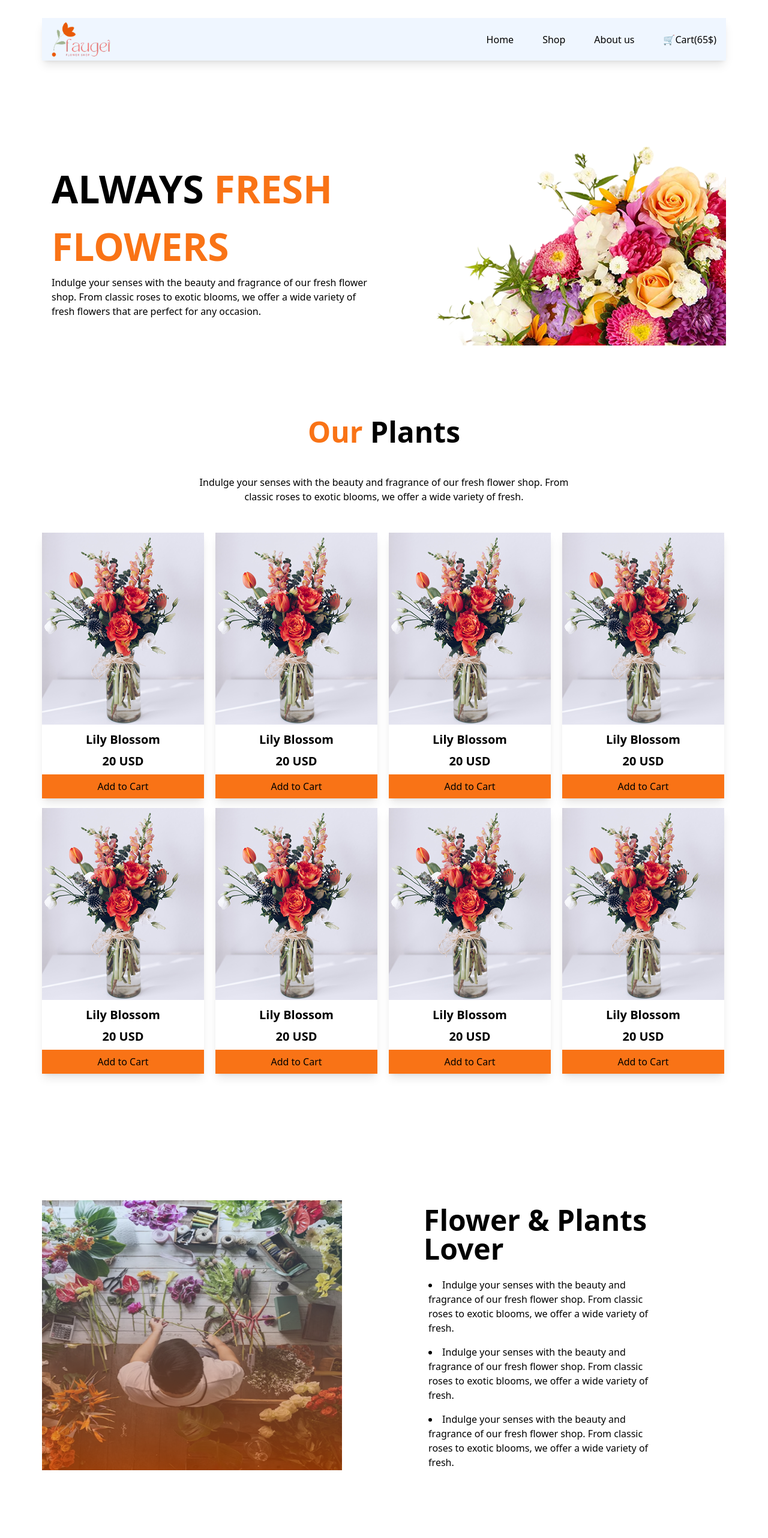
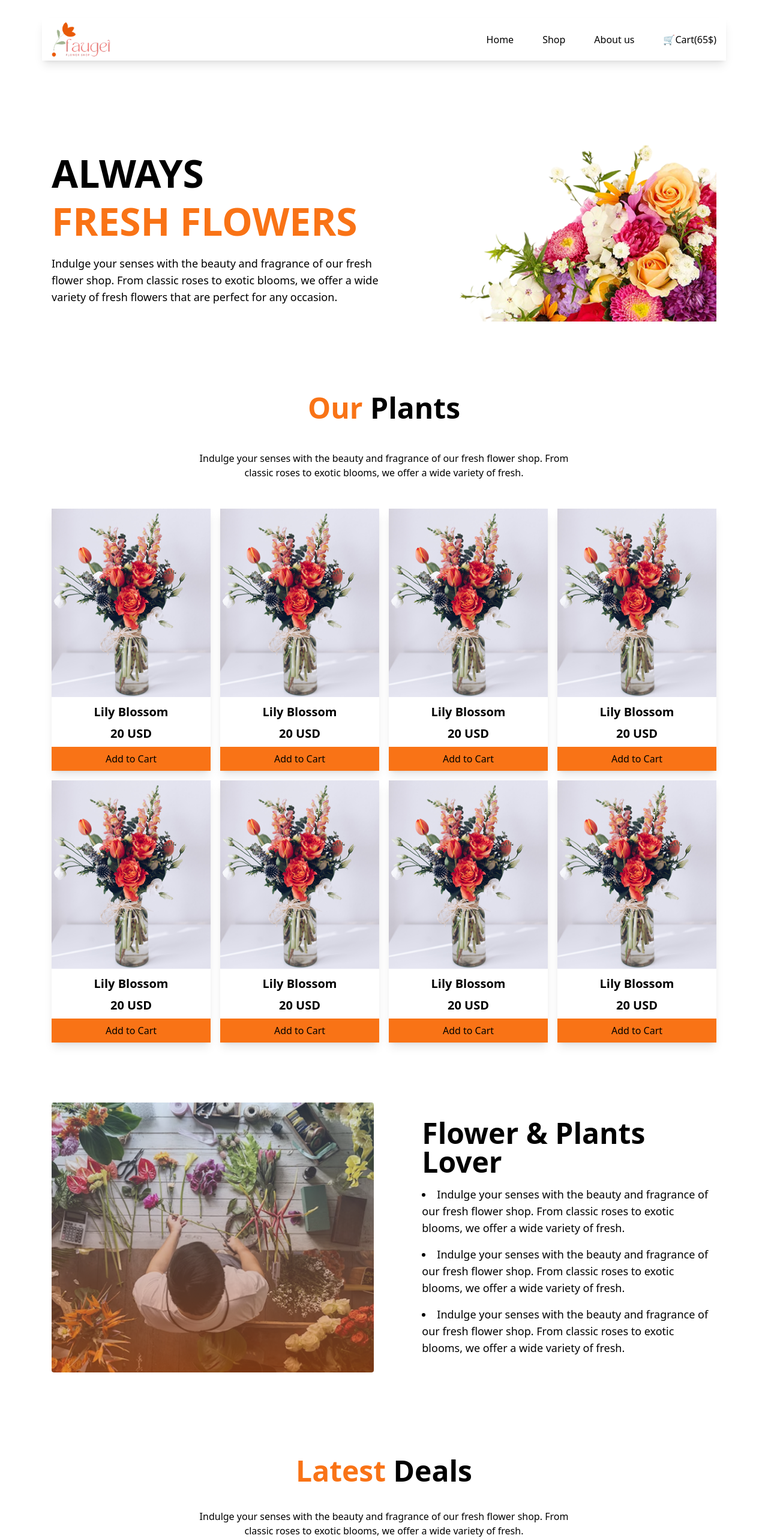
Before and after one commit to Shamim-Faqer/B12A02, a plain HTML site: page index.html in a window 1280 px wide. Shown: the top 2564 px of the page at 60% size. Drawn offline with nearby package versions, Linux system fonts and the light colour scheme.

Commit message:
final-commit

```diff
--- a/experiment.html
+++ /dev/null
@@ -1,55 +0,0 @@
-<!DOCTYPE html>
-<html lang="en">
-<head>
-  <meta charset="UTF-8">
-  <meta name="viewport" content="width=device-width, initial-scale=1.0">
-  <title>Document</title>
-  <script src="https://cdn.tailwindcss.com"></script>
-</head>
-<body>
-
-  <header class="bg-blue-50 h-[71px] max-w-[1140px] mt-[30px]  text-black p-4 mx-auto flex justify-between shadow-lg items-center">
-
-        <div>
-            <img class="max-w-[135px] max-h-[60px]" src="assets/logo.png" alt="">
-        </div>
-        <button class="sm:hidden text-end">🛒Cart(65$)</button>
-        <ul class="hidden md:flex md:gap-6">
-            <li><a href="">Home</a></li>
-            <li><a href="">Shop</a></li>
-            <li><a href="">About us</a></li>
-            <li><a href="">🛒Cart(65$)</a></li>
-        </ul>
-
-
-
-    </header>
-
-
-
-
-       <!-- Hero Section -->
-<section class="flex flex-col-reverse md:flex-row justify-between items-center max-w-[1140px] mx-auto mt-[60px] px-4 gap-8">
-
-  <!-- Text Content -->
-  <div class="max-w-[570px] text-center md:text-left">
-    <h1 class="text-4xl md:text-[64px] font-bold leading-tight">
-      <span class="text-black">ALWAYS</span>
-      <span class="text-orange-500">FRESH <br class="hidden md:block"> FLOWERS</span>
-    </h1>
-    <p class="mt-4 text-base md:text-lg">
-      Indulge your senses with the beauty and fragrance of our fresh flower shop.
-      From classic roses to exotic blooms, we offer a wide variety of fresh flowers
-      that are perfect for any occasion.
-    </p>
-  </div>
-
-  <!-- Hero Image -->
-  <img src="assets/hero-flower.png" alt="Hero Flower" class="w-full max-w-[500px]">
-</section>
-
-
-
-
-</body>
-</html>
--- a/index.html
+++ b/index.html
@@ -10,11 +10,12 @@
 
 <body>
 
-    <header class="bg-blue-50 h-[71px] max-w-[1140px] mt-[30px]  text-black p-4 mx-auto flex justify-between shadow-lg items-center">
+    <header class="h-[71px] max-w-[1140px] mt-[30px]  text-black p-4 mx-auto flex justify-between shadow-lg items-center">
         <div>
             <img class="max-w-[135px] max-h-[60px]" src="assets/logo.png" alt="">
         </div>
-        <ul class="flex justify-around items-center gap-12">
+        <button class="sm:hidden">🛒Cart(65$)</button>
+        <ul class="hidden sm:flex justify-around items-center gap-12">
             <li><a href="">Home</a></li>
             <li><a href="">Shop</a></li>
             <li><a href="">About us</a></li>
@@ -26,25 +27,36 @@
     </header>
 
     <main>
-        <!-- Hero Section -->
-        <section class="flex justify-between items-center max-w-[1140px] mx-auto mt-[120px]">
-            <div class="max-w-[570px] p-4">
-                <h1 class="text-[64px] font-bold "><span class="text-black">ALWAYS</span>
-                <span class="text-orange-500">FRESH <br> FLOWERS</span></h1>
-                <p>Indulge your senses with the beauty and fragrance of our fresh flower shop. From classic roses to exotic blooms, we offer a wide variety of fresh flowers that are perfect for any occasion. </p>
+        <!-- Hero-->
+        <section class="flex flex-col-reverse sm:flex-row justify-between items-center max-w-[1140px] mx-auto mt-[120px] px-4 gap-8 text-center sm:text-left">
+
+
+         <div class="max-w-[570px]">
+        <h1 class="text-4xl sm:text-[64px] font-bold leading-tight">
+            <span class="text-black">ALWAYS</span> <br>
+            <span class="text-orange-500">FRESH FLOWERS</span>
+        </h1>
+        <p class="mt-4 text-base sm:text-lg">
+            Indulge your senses with the beauty and fragrance of our fresh flower shop. From classic roses to exotic blooms, we offer a wide variety of fresh flowers that are perfect for any occasion.
+        </p>
       </div>
-            <img src="assets/hero-flower.png" alt="">
+
+
+    <div class="w-full sm:w-1/2">
+        <img class="w-full h-auto object-cover" src="assets/hero-flower.png" alt="Hero Flower">
+    </div>
 </section>
 
+
         <!--our-plants-->
-        <section class="max-w-[1140px] mx-auto mt-[120px] text-center  ">
+        <section class="max-w-[1140px] mx-auto mt-[120px] text-center px-4  ">
 
             <div>
                 <h2 class="text-5xl font-semibold"><span class="text-orange-500 ">Our </span>Plants</h2>
                 <p class="p-12">Indulge your senses with the beauty and fragrance of our fresh flower shop. From <br>classic roses to exotic blooms, we offer a wide variety of fresh.</p>
             </div>
 
-            <div class="grid grid-cols-4 gap-4">
+            <div class="grid grid-cols-2 gap-2  sm:grid sm:grid-cols-4 sm:gap-4">
                 <div class="max-w-[270px] max-h-[485px] flex flex-col justify-center items-center gap-2 shadow-lg ">
                      <img w-[270px] h-[322px] src="assets/sample-flower-image.png" alt="">
                      <p class="text-xl font-semibold">Lily Blossom</p>
@@ -105,11 +117,17 @@
         </section>
 
         <!-- Flower & Plants Lover -->
-         <section class="max-w-[1140px] mx-auto mt-[100px] flex justify-between items-center gap-8 ">
-            <img class="w-1/2 w-full h-[450px]" src="assets/flower-store.png" alt="">
-            <div class="w-1/2 w-full p-24">
-                <h2 class="text-5xl pt-6 p-2 font-semibold">Flower & Plants Lover</h2>
-            <ul class="list-disc list-inside flex flex-col gap-4 p-4">
+         <section class="max-w-[1140px] mx-auto mt-[100px] flex flex-col sm:flex-row justify-between items-center px-4 gap-8">
+
+
+        <div class="w-full sm:w-1/2">
+        <img class="w-full h-[300px] sm:h-[450px] object-cover rounded" src="assets/flower-store.png" alt="Flower Store">
+         </div>
+
+
+         <div class="w-full sm:w-1/2 pt-8 sm:pt-0 sm:pl-12">
+        <h2 class="text-5xl sm:text-5xl font-bold mb-4">Flower & Plants Lover</h2>
+        <ul class="list-disc list-inside flex flex-col gap-4 text-base sm:text-lg">
             <li>Indulge your senses with the beauty and fragrance of our fresh flower shop. From classic roses to exotic blooms, we offer a wide variety of fresh.</li>
             <li>Indulge your senses with the beauty and fragrance of our fresh flower shop. From classic roses to exotic blooms, we offer a wide variety of fresh.</li>
             <li>Indulge your senses with the beauty and fragrance of our fresh flower shop. From classic roses to exotic blooms, we offer a wide variety of fresh.</li>
@@ -119,10 +137,10 @@
         </section>
 
          <!--latest deal-->
-         <section class="max-w-[1140px] mx-auto mt-[100px] p-4 text-center">
+         <section class="max-w-[1140px] mx-auto mt-[100px] p-4 text-center px-4">
             <h2 class="text-5xl pt-6 p-2 font-semibold"><span class="text-orange-500">Latest</span>  Deals</h2>
             <p class="p-8">Indulge your senses with the beauty and fragrance of our fresh flower shop. From <br> classic roses to exotic blooms, we offer a wide variety of fresh.</p>
-            <div class="max-w-[1140px] grid grid-cols-3 gap-4  ">
+            <div class="flex flex-col gap-4 sm:max-w-[1140px] sm:grid sm:grid-cols-3 sm:gap-4  ">
 
                 <div class="relative">
                     <img class="rounded object-cover w-full" src="assets/deal-bloom.png" alt="">
@@ -153,9 +171,9 @@
 
          <!--join-->
          <section class="relative mt-[100px] mx-auto">
-            <img class="object-cover w-full" src="assets/news-letter-bg.png" alt="">
+            <img class="object-cover" src="assets/news-letter-bg.png" alt="">
             <div class="absolute inset-0 flex flex-col justify-center items-center text-white bg-black bg-opacity-35">
-                  <h2 class="text-5xl font-semibold">Join the colorful Bunch</h2>
+                  <h2 class="text-3xl sm:text-5xl font-semibold">Join the colorful Bunch</h2>
                   <form class="p-4">
                   <input type="email" placeholder="Enter your email" required>
                   <button class="bg-orange-700 text-white font-bold p-1 rounded" type="submit">Subscribe</button>
@@ -167,7 +185,7 @@
     </main>
 
     <footer>
-        <div class="flex justify-between items-center mx-auto p-4 max-w-[1140px] ">
+        <div class="flex flex-col sm:flex-row justify-between sm:justify-between sm:justify-center  sm:items-center gap-8 mt-12 px-4 ">
             <div>
                 <img src="assets/logo.png" alt="">
                 <p>Indulge your senses with the <br> beauty and fragrance of our fresh <br> flower shop. </p>
@@ -192,8 +210,8 @@
                 </ul>
             </nav>
 
-            <div class="flex gap-4 ">
-                <img src="assets/icon-facebook.png" alt="">
+            <div class="flex gap-4">
+                <img class="" src="assets/icon-facebook.png" alt="">
                 <img src="assets/icon-linkedin.png" alt="">
                 <img src="assets/icon-twitter.png" alt="">
                 <img src="assets/icon-youtube.png" alt="">
```
Lines whose indentation alone changed are shown as unchanged.
